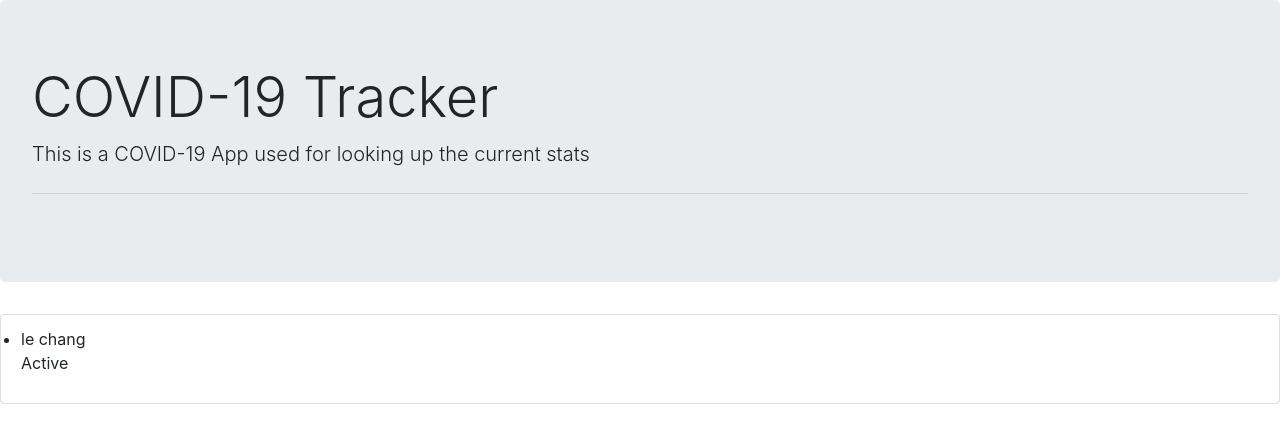
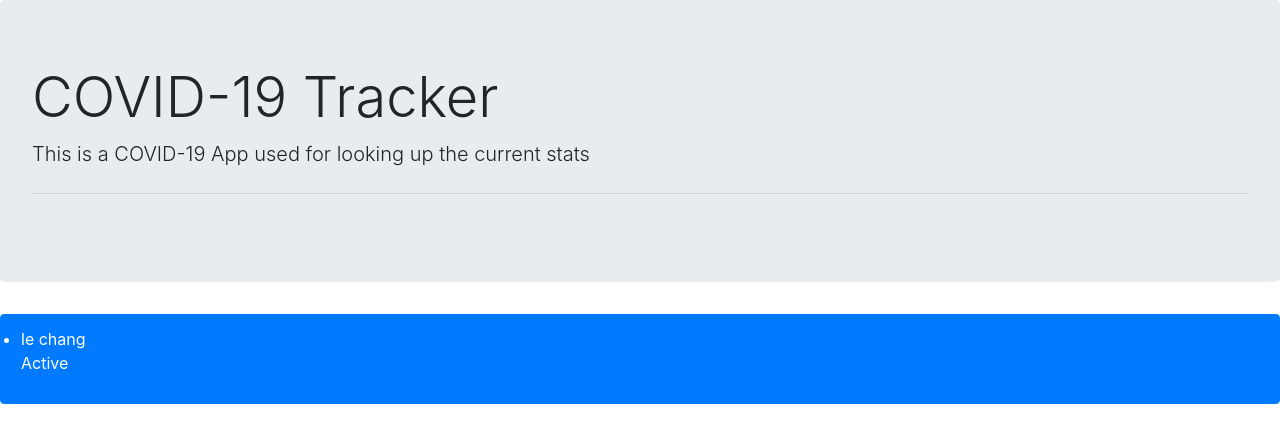
Before and after one commit to usmankhan-bit/Covid-Tracker-Django-App-, a Django app: page /countries/details/2 in a window 1280 px wide. Shown: the top 443 px of the page. Run offline with Django 3.2, Linux system fonts and the light colour scheme; data comes from the database, SQL or seed files in the repository; some libraries are stand-ins or nearby versions.

Commit message:
Update details.html

```diff
--- a/covidcases/templates/covidcases/details.html
+++ b/covidcases/templates/covidcases/details.html
@@ -4,7 +4,7 @@
     <ul class="list-group">
         {% for patient in all_patients %}
         {% if patient.status == "active"%}
-        <div class="list-group-item">
+        <div class="list-group-item active">
             <li>{{ patient.patient_name }}
             <p>Active</p>
             </li>
```
